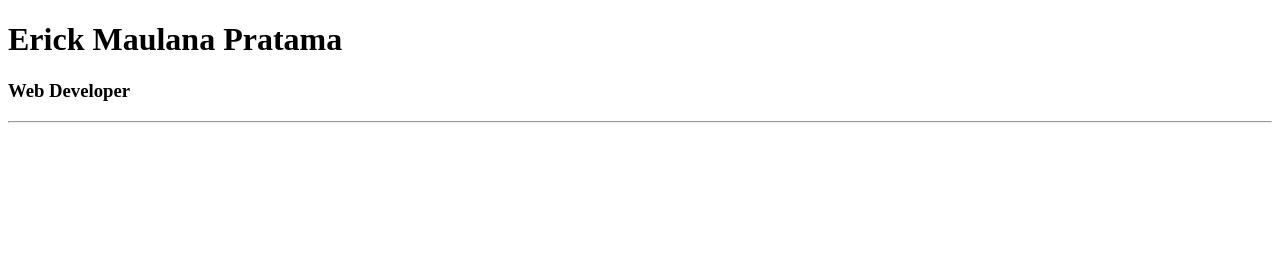
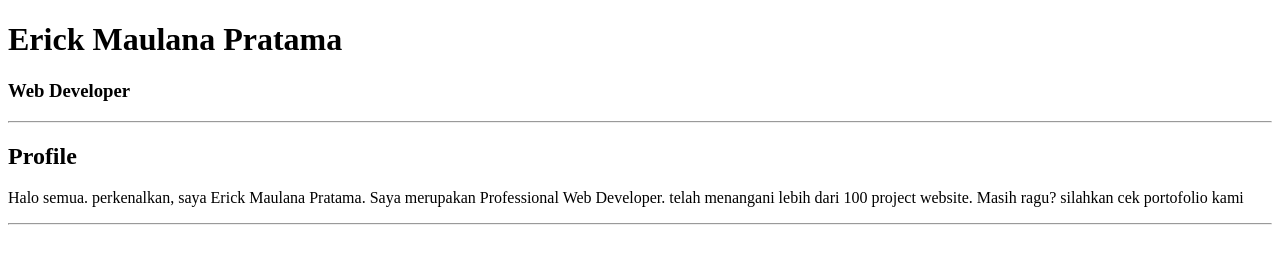
Before and after one commit to erickmaulanapratama/pemrograman_web, a plain HTML site: page index.html in a window 1280 px wide. Drawn offline with Linux system fonts and the light colour scheme.

Commit message:
Latihan 1.4 : menambahkan Informasi Profile

```diff
--- a/index.html
+++ b/index.html
@@ -11,5 +11,8 @@
     <h3>Web Developer</h3>
     <hr>
 
+    <h2>Profile</h2>
+    <p>Halo semua. perkenalkan, saya Erick Maulana Pratama. Saya merupakan Professional Web Developer. telah menangani lebih dari 100 project website. Masih ragu? silahkan cek portofolio kami</p>
+    <hr>
 </body>
 </html>
```
